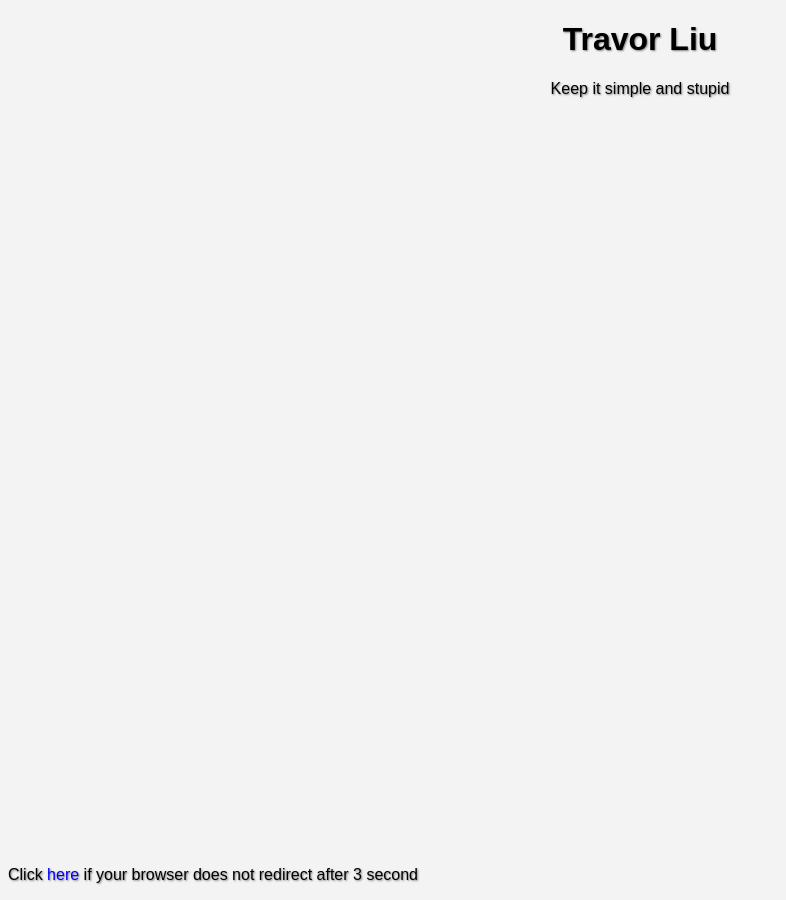
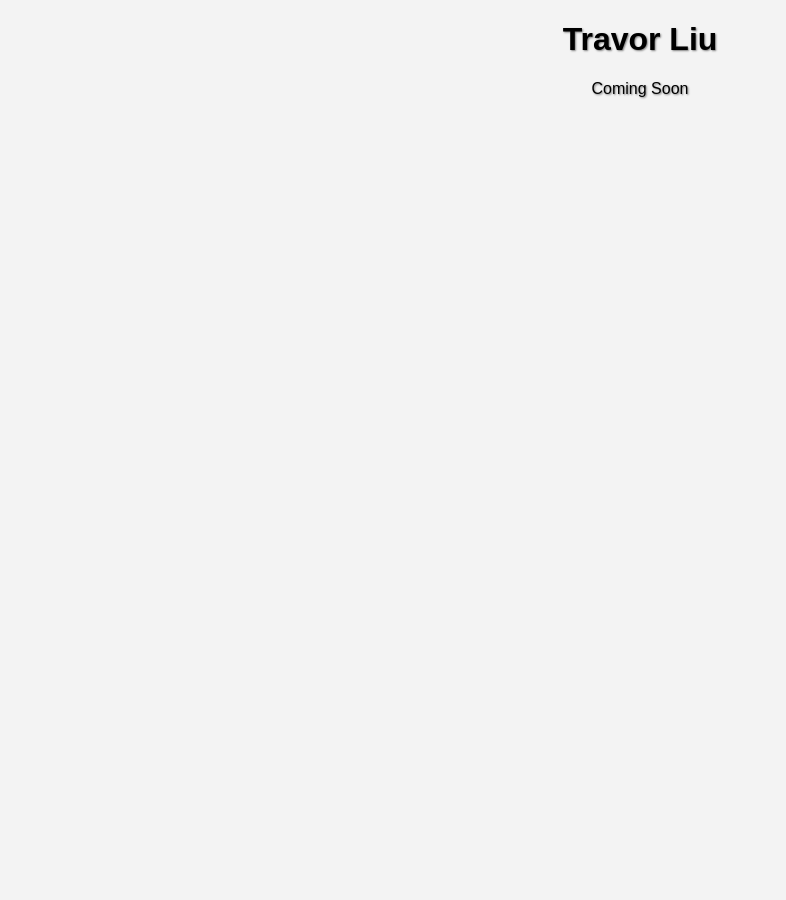
Before and after one commit to TravorLZH/travorlzh.github.io-old, a Jekyll site: the page index.html, which Jekyll copies as it is, in a window 1280 px wide. Shown: the whole page, without its empty margins (0-786 px from the left). Built offline with Jekyll 4.4.1, drawn with Linux system fonts in a browser that asks for light colours.

Commit message:
Do not redirect
* index.html: The website content is tedious and not interesting enough,
	so close the entry to Home

```diff
--- a/index.html
+++ b/index.html
@@ -1,7 +1,9 @@
 <!DOCTYPE html>
 <html>
 	<head>
-		<meta http-equiv="refresh" content="3; url=/home.html"/>
+		<!--
+	  	<meta http-equiv="refresh" content="3; url=/home.html"/>
+		-->
 		<link rel="icon" href="/assets/icons/favicon.ico"/>
 		<link rel="shortcut icon" href="/assets/icons/favicon.ico"/>
 		<meta name="viewport" content="width=device-width, initial-scale=1"/>
@@ -11,9 +13,11 @@
 	</head>
 	<body bgcolor="#F3F3F3">
 		<b><h1>Travor Liu</h1></b>
-		<p>Keep it simple and stupid</p>
+		<p>Coming Soon</p>
+		<!--
 		<footer>
 			<p>Click <a style="color: blue;" href="/home.html">here</a> if your browser does not redirect after 3 second</p>
 		</footer>
+		-->
 	</body>
 </html>
```
